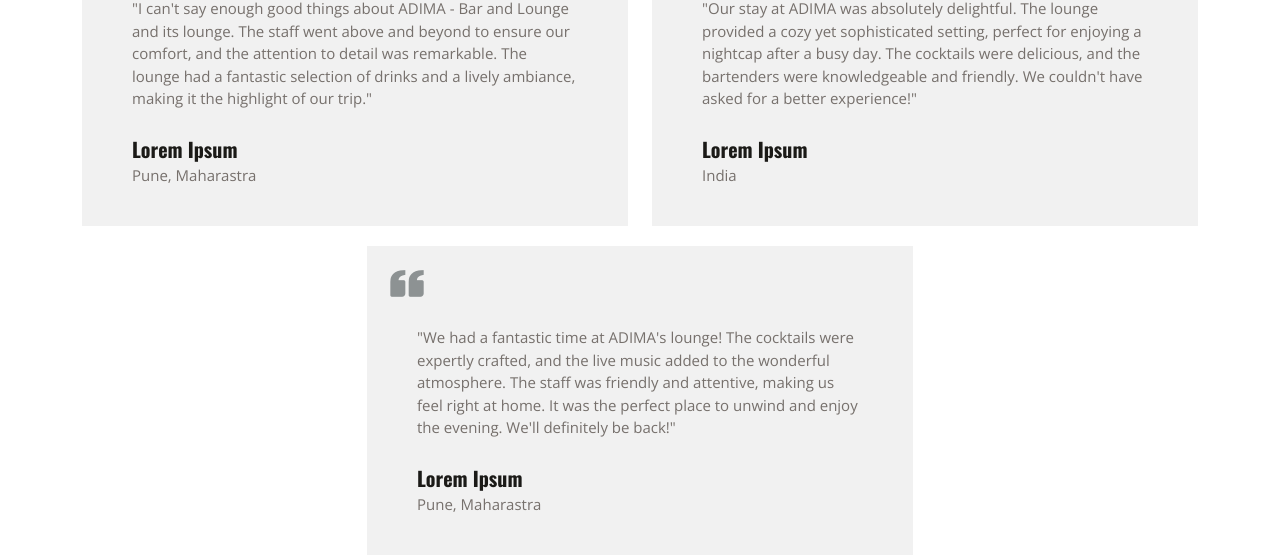
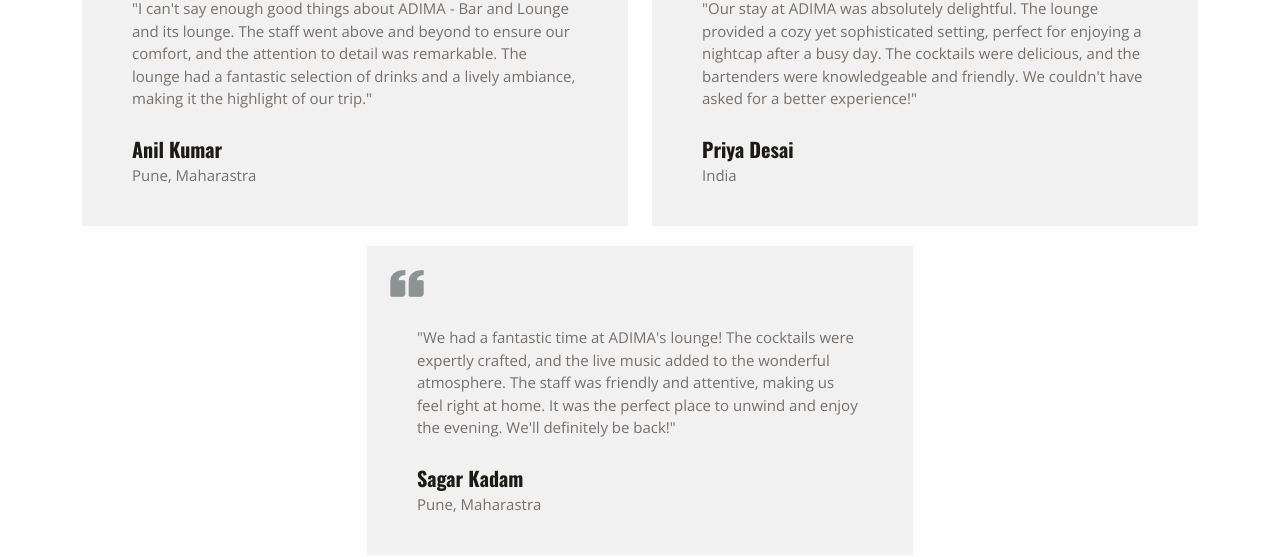
Before and after one commit to solankiHariom/bar-and-lounge-updated, a plain HTML site: page index.html in a window 1280 px wide. Shown: the part 4615-5172 px from the top of the page. Drawn offline with nearby package versions, Linux system fonts and the light colour scheme.

Commit message:
Update index.html

```diff
--- a/index.html
+++ b/index.html
@@ -795,7 +795,7 @@
                   fantastic selection of drinks and a lively ambiance, making it the
                   highlight of our trip."</p>
                 <br>
-                <p><strong>Lorem Ipsum</strong></p>
+                <p><strong>Anil Kumar</strong></p>
                 <p>Pune, Maharastra</p>
               </div>
 
@@ -816,7 +816,7 @@
                   and the bartenders were knowledgeable and friendly. We couldn't
                   have asked for a better experience!"</p>
                 <br>
-                <p><strong>Lorem Ipsum</strong></p>
+                <p><strong>Priya Desai</strong></p>
                 <p>India</p>
               </div>
 
@@ -837,7 +837,7 @@
                   us feel right at home. It was the perfect place to unwind and enjoy
                   the evening. We'll definitely be back!"</p>
                 <br>
-                <p><strong>Lorem Ipsum</strong></p>
+                <p><strong>Sagar Kadam</strong></p>
                 <p>Pune, Maharastra</p>
               </div>
 
```
